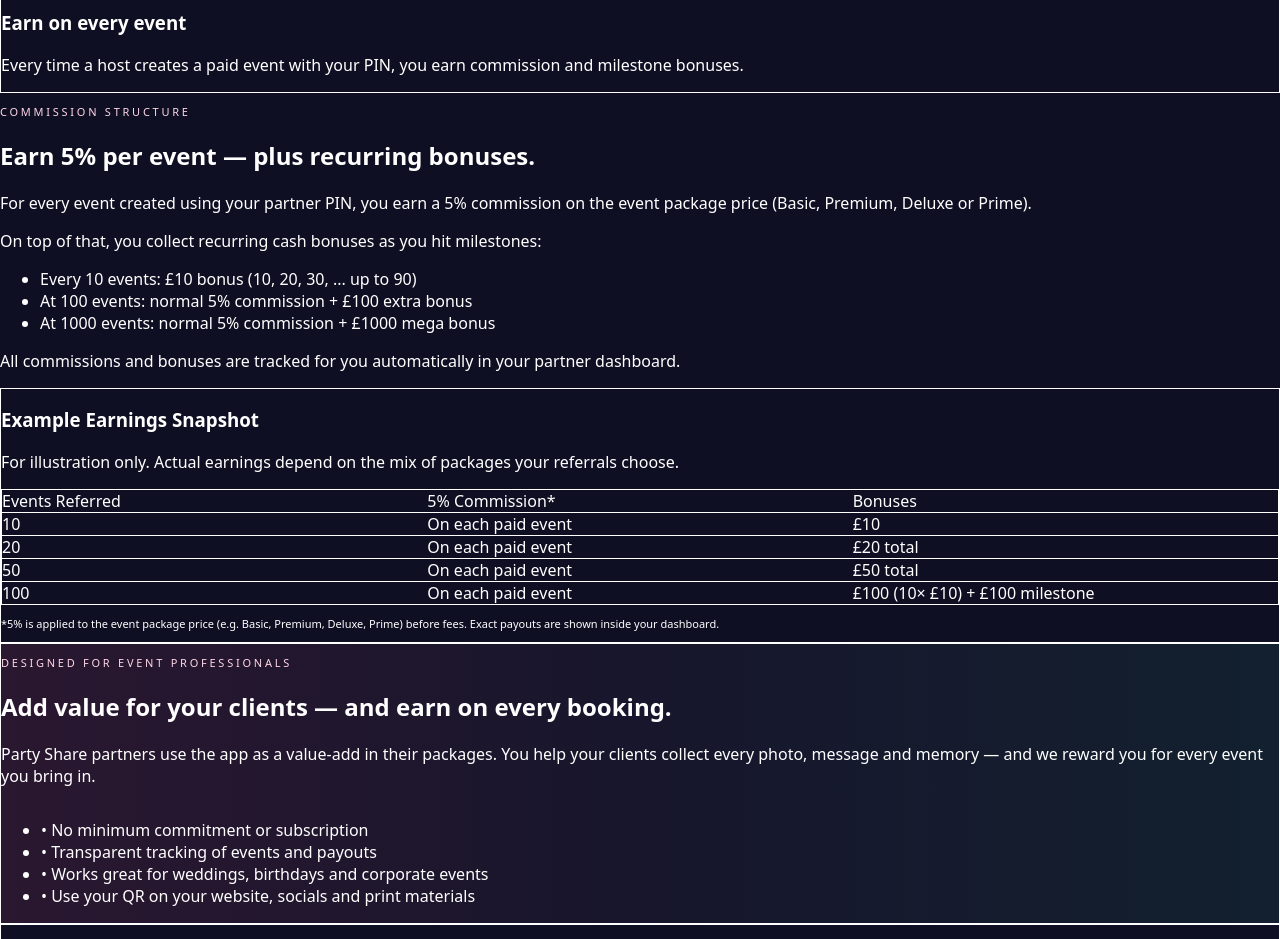
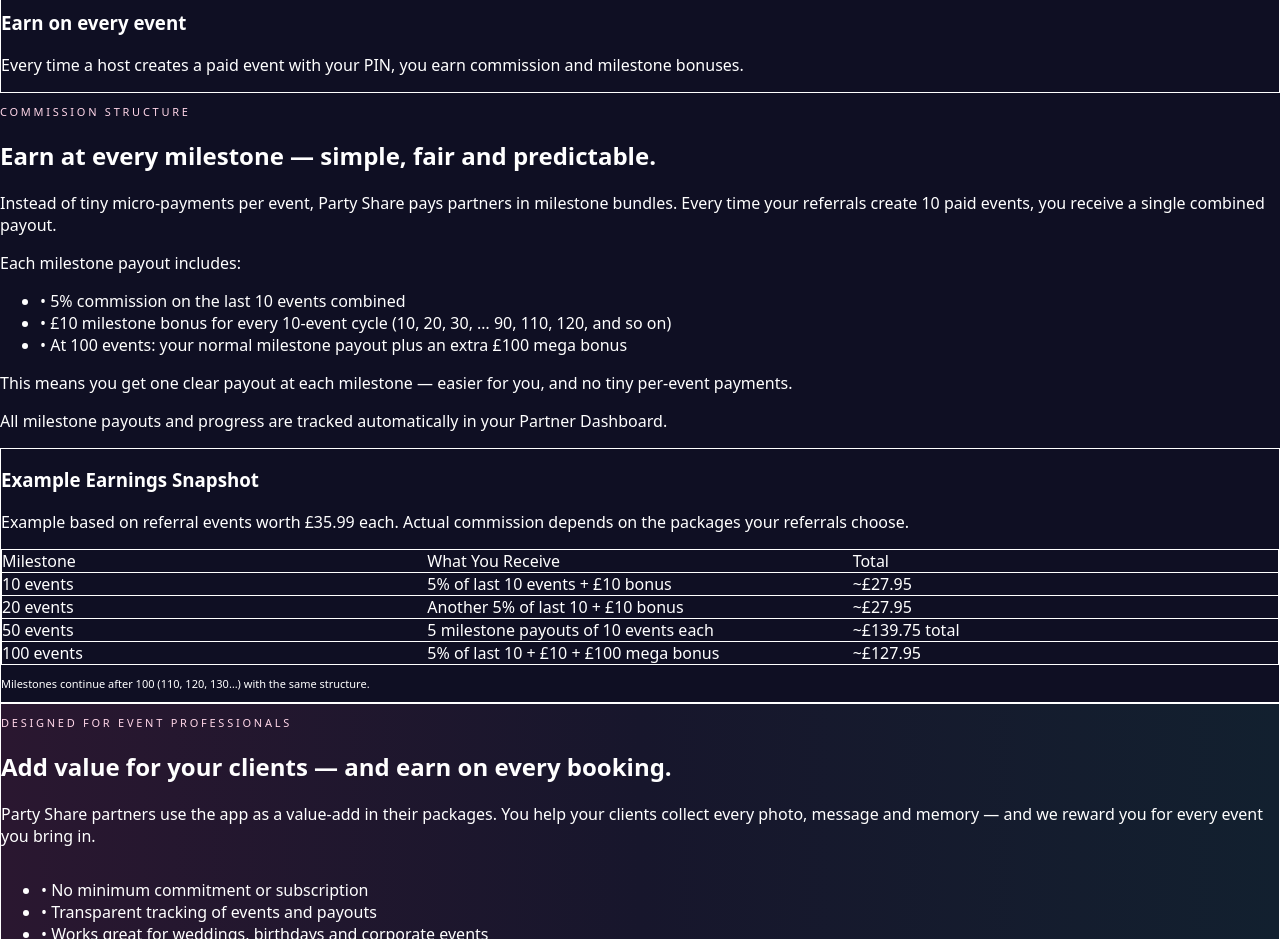
Before and after one commit to gardinergraham/partyshare-web, a Next.js app: page /partner in a window 1280 px wide. Shown: the part 2260-3199 px from the top of the page. Built offline with nearby package versions, Linux system fonts and the light colour scheme.

Commit message:
updated the commission payout scheme

```diff
--- a/app/partner/partnerScheme.tsx
+++ b/app/partner/partnerScheme.tsx
@@ -169,38 +169,43 @@
             <p className="text-[11px] uppercase tracking-[0.25em] text-[#ffd6e8] mb-3">
             Commission Structure
             </p>
+
             <h2 className="text-2xl sm:text-3xl font-semibold mb-4">
-              Earn 5% per event — plus recurring bonuses.
+            Earn at every milestone — simple, fair and predictable.
             </h2>
+
             <p className="text-sm sm:text-base text-gray-200 mb-4">
-              For every event created using your partner PIN, you earn a{" "}
-              <span className="font-semibold">5% commission</span> on the event
-              package price (Basic, Premium, Deluxe or Prime).
+            Instead of tiny micro-payments per event, Party Share pays partners in
+            <span className="font-semibold"> milestone bundles</span>.
+            Every time your referrals create <span className="font-semibold">10 paid events</span>,
+            you receive a single combined payout.
             </p>
 
             <p className="text-sm text-gray-200 mb-4">
-              On top of that, you collect recurring cash bonuses as you hit
-              milestones:
+            Each milestone payout includes:
             </p>
 
             <ul className="space-y-3 text-sm sm:text-base text-gray-100">
             <li>
-                <span className="font-semibold">Every 10 events:</span>{" "}
-                £10 bonus (10, 20, 30, ... up to 90)
+                <span className="font-semibold">• 5% commission</span> on the <span className="font-semibold">last 10 events combined</span>
             </li>
             <li>
-                <span className="font-semibold">At 100 events:</span> normal
-                5% commission + £100 extra bonus
+                <span className="font-semibold">• £10 milestone bonus</span> for every 10-event cycle
+                (10, 20, 30, … 90, 110, 120, and so on)
             </li>
             <li>
-                <span className="font-semibold">At 1000 events:</span> normal
-                5% commission + £1000 mega bonus
+                <span className="font-semibold">• At 100 events:</span> your normal milestone payout
+                <span className="font-semibold"> plus an extra £100 mega bonus</span>
             </li>
             </ul>
 
+            <p className="mt-4 text-sm text-gray-200">
+            This means you get one clear payout at each milestone — easier for you,
+            and no tiny per-event payments.
+            </p>
+
             <p className="mt-4 text-xs text-gray-400">
-              All commissions and bonuses are tracked for you automatically in
-              your partner dashboard.
+            All milestone payouts and progress are tracked automatically in your Partner Dashboard.
             </p>
         </div>
 
@@ -210,44 +215,46 @@
             <h3 className="text-lg sm:text-xl font-semibold mb-4">
                 Example Earnings Snapshot
             </h3>
+
             <p className="text-xs text-gray-300 mb-4">
-                For illustration only. Actual earnings depend on the mix of
-                packages your referrals choose.
+                Example based on referral events worth £35.99 each. Actual commission
+                depends on the packages your referrals choose.
             </p>
 
             <div className="overflow-hidden rounded-2xl border border-white/10 text-sm">
                 <div className="grid grid-cols-3 bg-white/10 px-4 py-2 font-semibold text-xs sm:text-sm">
-                  <div className="text-left">Events Referred</div>
-                  <div className="text-left">5% Commission*</div>
-                  <div className="text-left">Bonuses</div>
+                <div className="text-left">Milestone</div>
+                <div className="text-left">What You Receive</div>
+                <div className="text-left">Total</div>
                 </div>
 
                 <div className="grid grid-cols-3 px-4 py-2 bg-black/20 border-t border-white/5">
-                  <div>10</div>
-                  <div>On each paid event</div>
-                  <div>£10</div>
+                <div>10 events</div>
+                <div>5% of last 10 events + £10 bonus</div>
+                <div>~£27.95</div>
                 </div>
+
                 <div className="grid grid-cols-3 px-4 py-2 bg-black/30 border-t border-white/5">
-                  <div>20</div>
-                  <div>On each paid event</div>
-                  <div>£20 total</div>
+                <div>20 events</div>
+                <div>Another 5% of last 10 + £10 bonus</div>
+                <div>~£27.95</div>
                 </div>
+
                 <div className="grid grid-cols-3 px-4 py-2 bg-black/20 border-t border-white/5">
-                  <div>50</div>
-                  <div>On each paid event</div>
-                  <div>£50 total</div>
+                <div>50 events</div>
+                <div>5 milestone payouts of 10 events each</div>
+                <div>~£139.75 total</div>
                 </div>
+
                 <div className="grid grid-cols-3 px-4 py-2 bg-black/30 border-t border-white/5">
-                  <div>100</div>
-                  <div>On each paid event</div>
-                  <div>£100 (10× £10) + £100 milestone</div>
+                <div>100 events</div>
+                <div>5% of last 10 + £10 + £100 mega bonus</div>
+                <div>~£127.95</div>
                 </div>
             </div>
 
             <p className="mt-4 text-[11px] text-gray-400">
-                *5% is applied to the event package price (e.g. Basic, Premium,
-                Deluxe, Prime) before fees. Exact payouts are shown inside your
-                dashboard.
+                Milestones continue after 100 (110, 120, 130…) with the same structure.
             </p>
             </div>
         </div>
```
Lines whose indentation alone changed are shown as unchanged.
